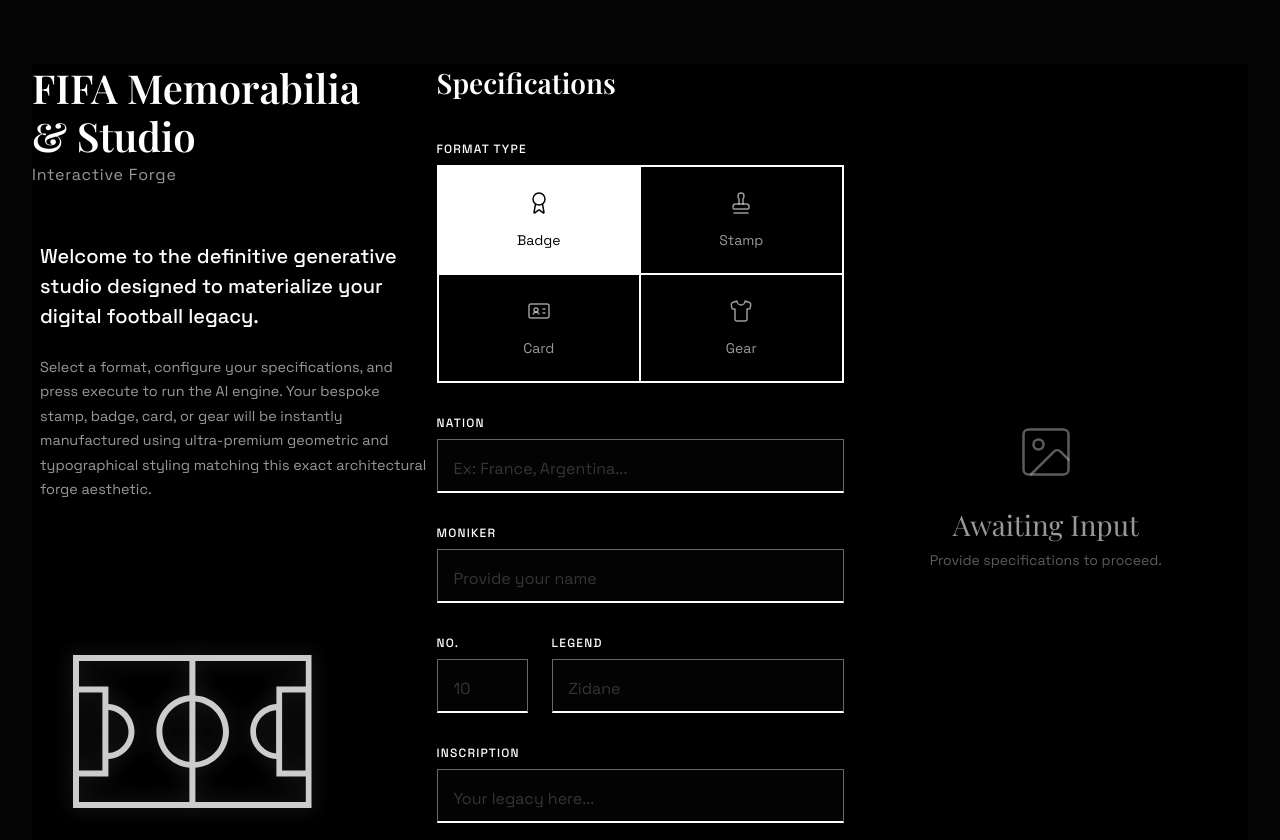
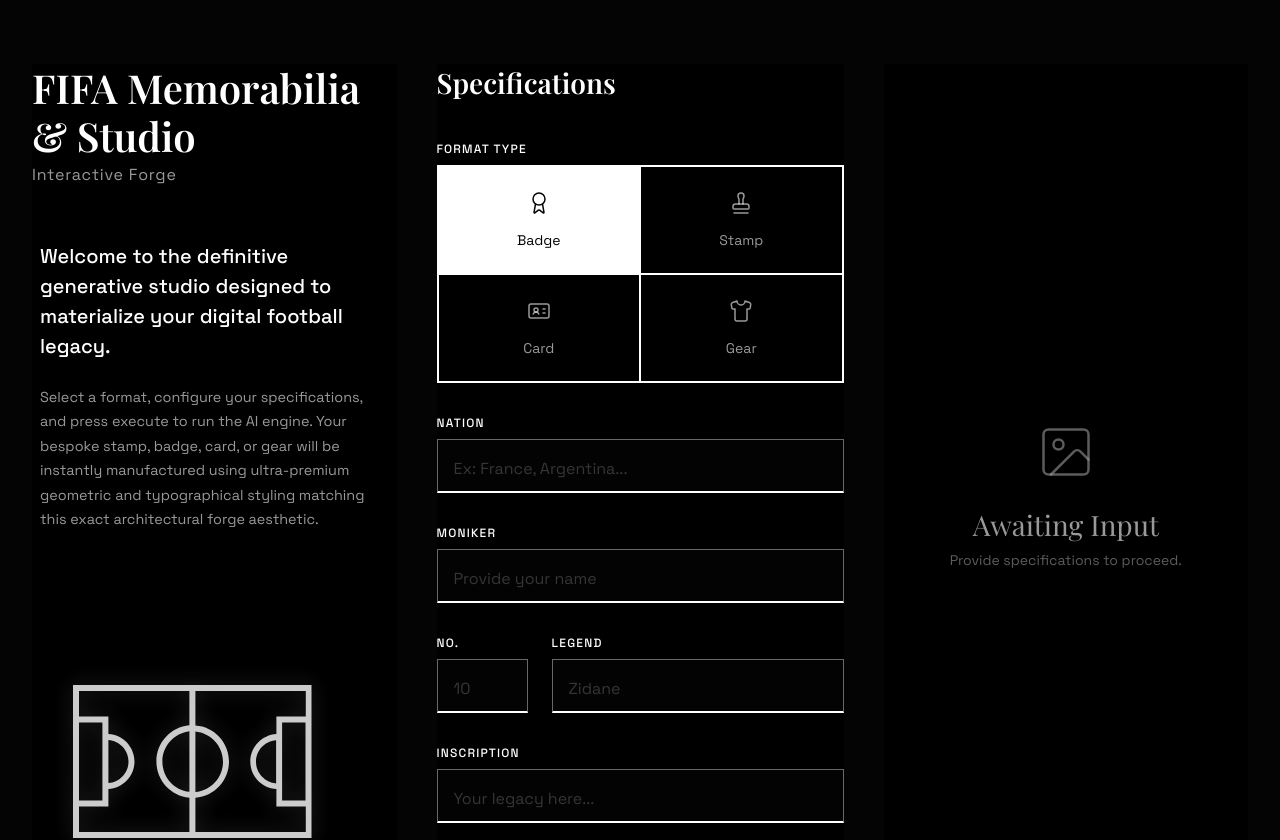
Before and after one commit to vamsibatchu1/fifa26, a React (Vite) app: page / in a window 1280 px wide. Shown: the top 840 px of the page. Built offline with nearby package versions, Linux system fonts and the light colour scheme.

Commit message:
UI: Add 40px gap between columns in main layout.

```diff
--- a/src/index.css
+++ b/src/index.css
@@ -69,7 +69,7 @@
 .main-layout {
   display: grid;
   grid-template-columns: 1fr 1fr 1fr;
-  gap: 0;
+  gap: 40px;
   flex: 1;
   position: relative;
   z-index: 10;
```
